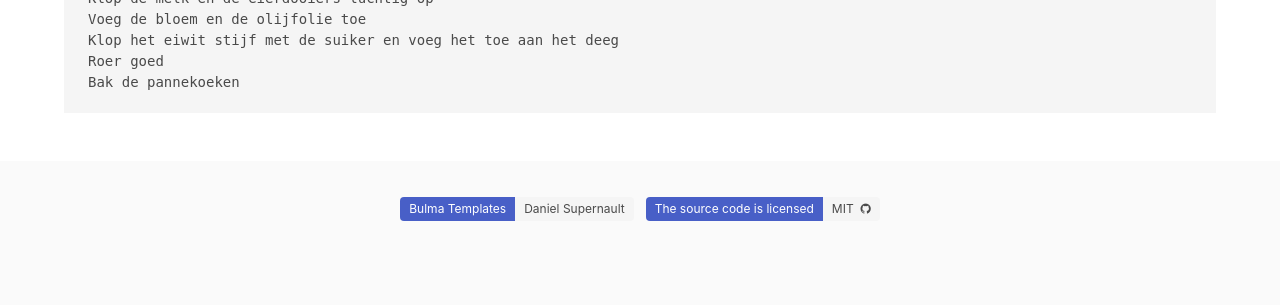
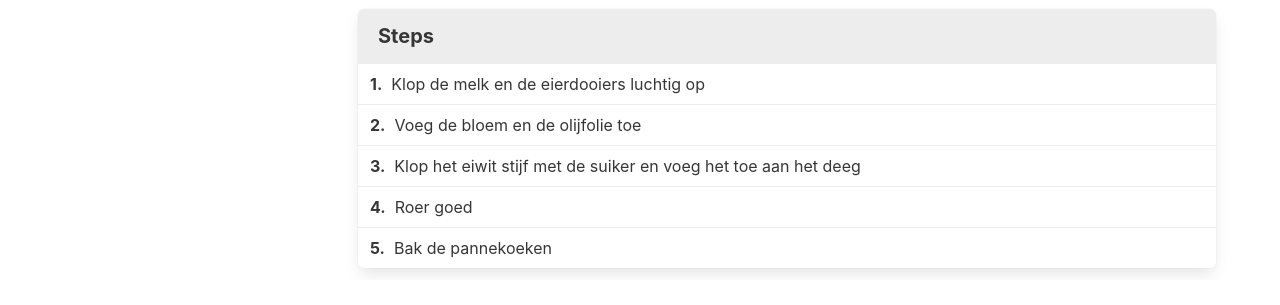
Before and after one commit to LIBREcipes/backend, a Django app: page /recipes/bbd34ee8-9daf-4256-a9a5-709499b16ec7/ in a window 1280 px wide. Shown: the part 653-958 px from the top of the page. After the commit the page ends 927 px from the top, so only its background shows below. Run offline with Django 3.2, Linux system fonts and the light colour scheme; data comes from the database, SQL or seed files in the repository; some libraries are stand-ins or nearby versions.

Commit message:
added images to recipes and steps, made layout better

```diff
--- a/app/templates/app/index.html
+++ b/app/templates/app/index.html
@@ -20,7 +20,7 @@
         {% block body %}
         {% endblock %}
 
-		<footer class="footer">
+		{% comment %} <footer class="footer">
 			<div class="container">
 				<div class="content has-text-centered">
 					<div class="columns is-mobile is-centered">
@@ -41,7 +41,7 @@
 					</div>
 				</div>
 			</div>
-		</footer>
+		</footer> {% endcomment %}
 		<script type="text/javascript" src="https://cdnjs.cloudflare.com/ajax/libs/jquery/3.4.1/jquery.min.js"></script>
 		<script type="text/javascript" src="{% static "app/js/script.js" %}"></script>
 	</body>
--- a/app/templates/app/recipes/detail.html
+++ b/app/templates/app/recipes/detail.html
@@ -12,26 +12,40 @@
     </div>
 </section>
 
-<section class="section">
-    <div class="container">
-        <h1 class="title">Ingredients</h1>
-        <table>
-            {% for ingredient in recipe.recipeingredient_set.all %}
-            <tr>
-                <td><i>{{ ingredient.amount }} {{ ingredient.unit }}</i></td>
-                <td>{{ ingredient.ingredient.name }}</td>
-            </tr>
-            {% endfor %}
-        </table>
+<div class="container" style="margin-top: 10px">
+    <div class="columns">
+        <div class="column is-3">
+            <article class="panel is-primary">
+                <p class="panel-heading">Ingredients</p>
+                {% for ingredient in recipe.recipeingredient_set.all %}
+                <p class="panel-block">
+                    <i>{{ ingredient.amount }} {{ ingredient.unit }}</i>
+                    <span class="is-pulled-right">&nbsp;{{ ingredient.ingredient.name }}</span>
+                </p>
+                {% endfor %}
+            </article>
+        </div>
+
+        <div class="column is-9">
+            {% if recipe.image %}
+            <figure class="image is-2by1" style="margin-bottom: 10px">
+                <img src="{{ recipe.image.url }}" style="object-fit: cover;">
+            </figure>
+            {% endif %}
+            <article class="panel">
+                    <p class="panel-heading">Steps</h1>
+                    {% for step in recipe.recipestep_set.all %}
+                    <p class="panel-block">
+                        <strong>{{ step.step }}.</strong>&nbsp;
+                        {{ step.description }}
+                    </p>
+                    {% endfor %}
+                </div>
+            </section>
+        </div>
     </div>
-</section>
+</div>
 
-<section class="section">
-    <div class="container">
-        <h1 class="title">Steps</h1>
-        <pre>{{ recipe.steps }}</pre>
-    </div>
-</section>
 
 
 {% endblock %}
--- a/app/templates/app/recipes/index.html
+++ b/app/templates/app/recipes/index.html
@@ -12,7 +12,11 @@
 				<article class="media">
 					<div class="media-left">
 						<figure class="image is-64x64">
+							{% if recipe.image %}
+							<img src="{{ recipe.image.url }}" alt="Image" style="object-fit: cover;">
+							{% else %}
 							<img src="https://bulma.io/images/placeholders/128x128.png" alt="Image">
+							{% endif %}
 						</figure>
 					</div>
 
--- a/core/models.py
+++ b/core/models.py
@@ -1,8 +1,13 @@
+import os
 from uuid import uuid4
 from django.contrib.auth.models import AbstractUser
 
 from django.db import models
 
+
+def uuid_upload_to(instance, filename):
+    _, extension = os.path.splitext(filename)
+    return '{0}.{1}'.format(uuid4(), extension)
 
 class MyUser(AbstractUser):
     uuid = models.UUIDField(default=uuid4, unique=True, editable=False)
@@ -39,7 +44,7 @@
     language = models.CharField(max_length=3, default='en')
     created_date = models.DateTimeField(auto_now_add=True)
     modified_date = models.DateTimeField(auto_now=True)
-    steps = models.CharField(max_length=1024)
+    image = models.ImageField(upload_to=uuid_upload_to, null=True, blank=True)
 
     def __str__(self):
         return self.name
@@ -52,3 +57,13 @@
 
     class Meta:
         unique_together = (("recipe", "ingredient",),)
+
+
+class RecipeStep(models.Model):
+    description = models.CharField(max_length=1024)
+    recipe = models.ForeignKey(Recipe, on_delete=models.CASCADE)
+    step = models.SmallIntegerField()
+    image = models.ImageField(upload_to=uuid_upload_to, null=True, blank=True)
+
+    class Meta:
+        unique_together = (("recipe", "step",),)
--- a/librecipes/settings.py
+++ b/librecipes/settings.py
@@ -126,6 +126,9 @@
 STATIC_URL = '/static/'
 STATIC_ROOT = os.path.join(BASE_DIR, 'static')
 
+MEDIA_ROOT = os.path.join(BASE_DIR, 'media')
+MEDIA_URL = '/media/'
+
 
 REST_FRAMEWORK = {
     'DEFAULT_AUTHENTICATION_CLASSES': [
--- a/librecipes/urls.py
+++ b/librecipes/urls.py
@@ -15,9 +15,12 @@
 """
 from django.contrib import admin
 from django.urls import path, include
+from django.conf.urls.static import static
+
+from . import settings
 
 urlpatterns = [
     path('admin/', admin.site.urls),
     path(r'api/', include('api.urls')),
     path(r'', include('app.urls')),
-]
+] + static(settings.MEDIA_URL, document_root=settings.MEDIA_ROOT)
```
Also changed, not shown: core/admin.py (+6 -2 lines), seed.json (+1 -1 lines), core/migrations/0003_auto_20200402_1131.py (added), 3 other files.
